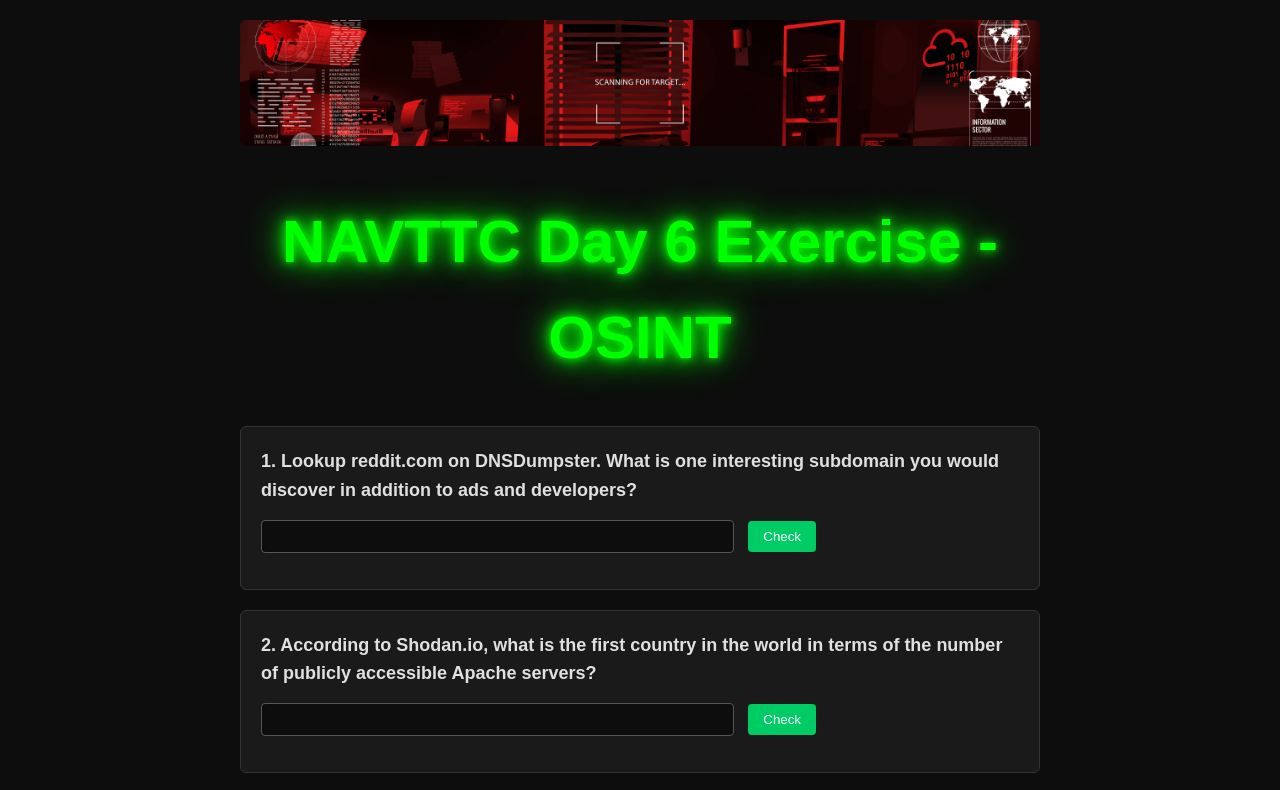
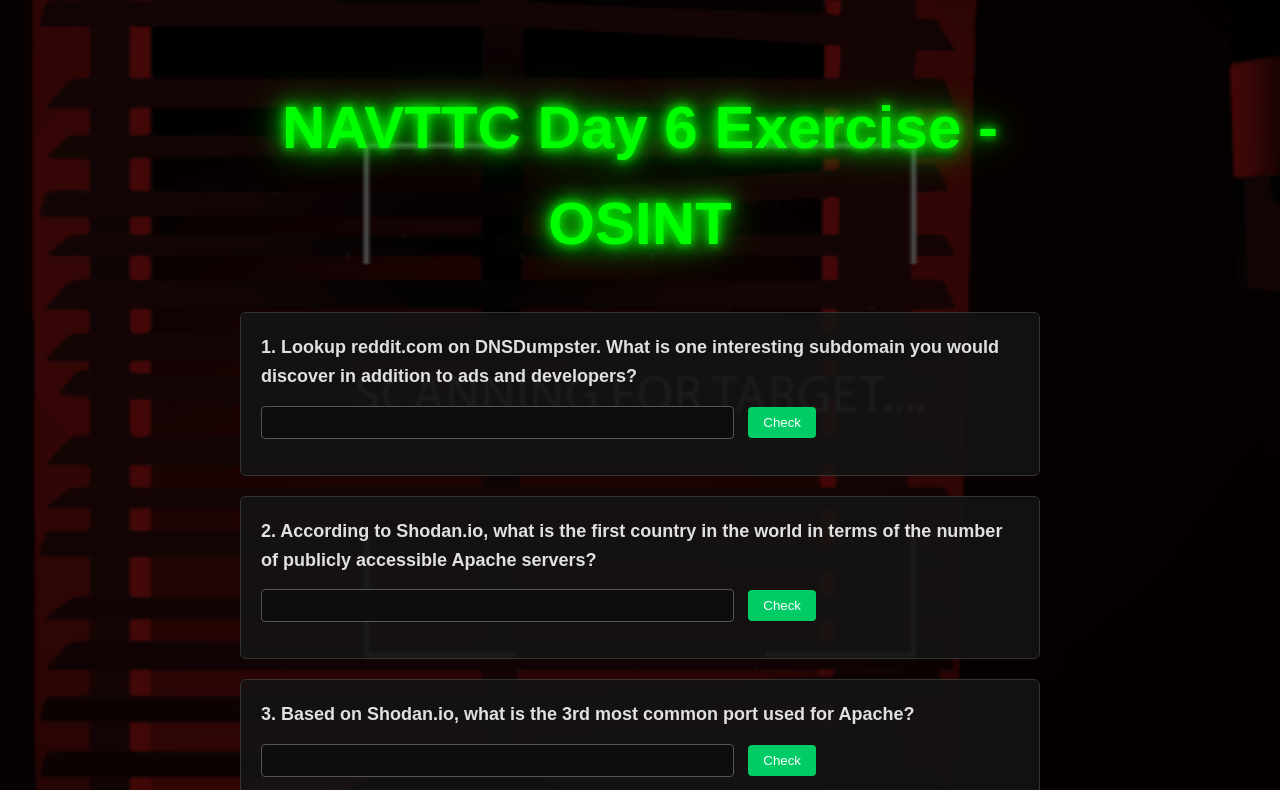
Before and after one commit to masood-choudhary/day6, a plain HTML site: page index.html in a window 1280 px wide. Shown: the top 790 px of the page. Drawn offline with Linux system fonts and the light colour scheme.

Commit message:
Refactor index.html styles and remove banner
Updated styles for body and question elements, removed banner image section, and added dark translucent overlay.

```diff
--- a/index.html
+++ b/index.html
@@ -7,25 +7,33 @@
   <style>
     body {
       font-family: Arial, sans-serif;
-      background-color: #0d0d0d;
-      color: #e0e0e0; /* Normal readable text */
       margin: 0;
-      padding: 20px;
+      padding: 0;
       line-height: 1.6;
+      color: #e0e0e0;
+      background: url("image.jpeg") no-repeat center center fixed;
+      background-size: cover;
+      position: relative;
     }
+
+    /* Dark translucent overlay */
+    body::before {
+      content: "";
+      position: fixed;
+      top: 0; left: 0;
+      width: 100%; height: 100%;
+      background: rgba(0, 0, 0, 0.7);
+      z-index: 0;
+    }
+
     .container {
+      position: relative;
+      z-index: 1; /* Keeps content above overlay */
       max-width: 800px;
       margin: auto;
+      padding: 40px 20px;
     }
-    .banner {
-      text-align: center;
-      margin-bottom: 30px;
-    }
-    .banner img {
-      max-width: 100%;
-      height: auto;
-      border-radius: 6px;
-    }
+
     h1 {
       text-align: center;
       font-size: 60px;
@@ -35,19 +43,22 @@
                    0 0 40px #00ff00;
       margin-bottom: 40px;
     }
+
     .question {
-      background: #1a1a1a;
+      background: rgba(20, 20, 20, 0.85);
       padding: 20px;
       margin: 20px 0;
       border: 1px solid #333;
       border-radius: 6px;
     }
+
     .question h2 {
       margin-top: 0;
       font-size: 18px;
       font-weight: bold;
-      color: #e0e0e0; /* Normal color, not green */
+      color: #e0e0e0;
     }
+
     input[type=text] {
       width: 60%;
       padding: 8px;
@@ -57,6 +68,7 @@
       background: #0d0d0d;
       color: #fff;
     }
+
     button {
       padding: 8px 15px;
       border: none;
@@ -66,16 +78,20 @@
       cursor: pointer;
       transition: 0.3s;
     }
+
     button:hover {
       background-color: #00994d;
     }
+
     .feedback {
       margin-top: 10px;
       font-weight: bold;
     }
+
     .correct {
       color: #00ff00;
     }
+
     .wrong {
       color: #ff3333;
     }
@@ -83,12 +99,6 @@
 </head>
 <body>
   <div class="container">
-
-    <!-- Banner Image -->
-    <div class="banner">
-      <img src="image.jpeg" alt="Banner">
-    </div>
-
     <h1>NAVTTC Day 6 Exercise - OSINT</h1>
 
     <div class="question">
@@ -168,7 +178,7 @@
       }
     }
 
-    // Add Enter key detection for all inputs
+    // Enter key detection
     document.querySelectorAll("input[type=text]").forEach(input => {
       input.addEventListener("keypress", function(event) {
         if (event.key === "Enter") {
```
